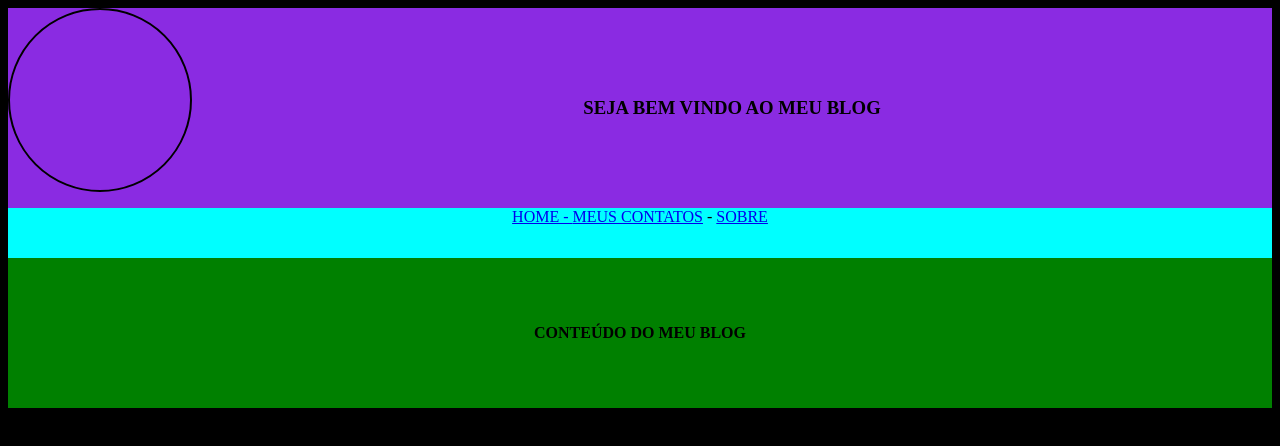
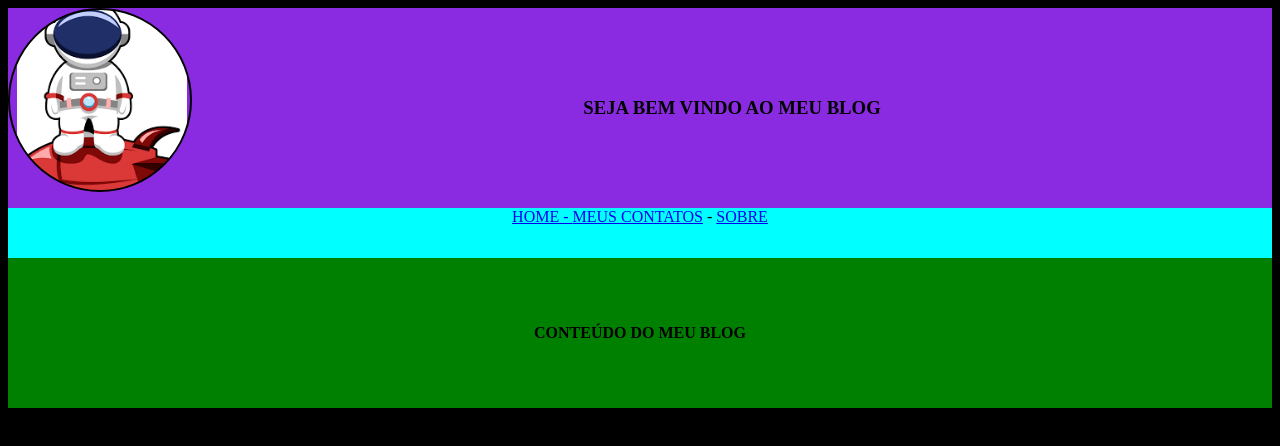
Before and after one commit to F-Torres15/Atividade-Div, a plain HTML site: page index.html in a window 1280 px wide. Drawn offline with Linux system fonts and the light colour scheme.

Commit message:
Update style.css

```diff
--- a/Assets/css/style.css
+++ b/Assets/css/style.css
@@ -13,7 +13,7 @@ body{
     height:180px;
     border-radius: 100px;
     border: 2px solid black;
-    background-image: url(../img/download.png);
+    background-image: url(../download.png);
     background-repeat: no-repeat;
     background-position: 70% 50%;
     background-size: 170px;
```
